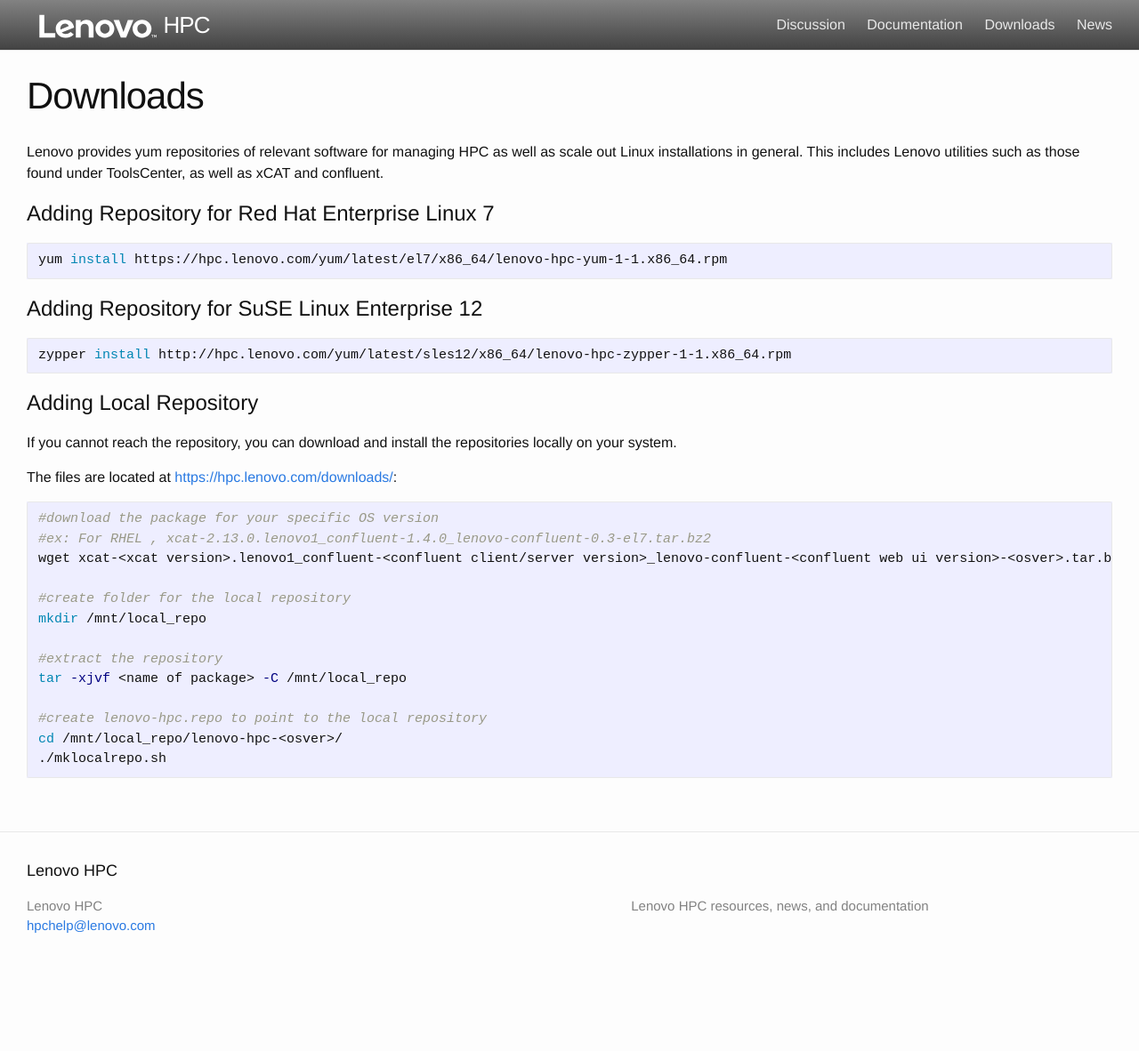
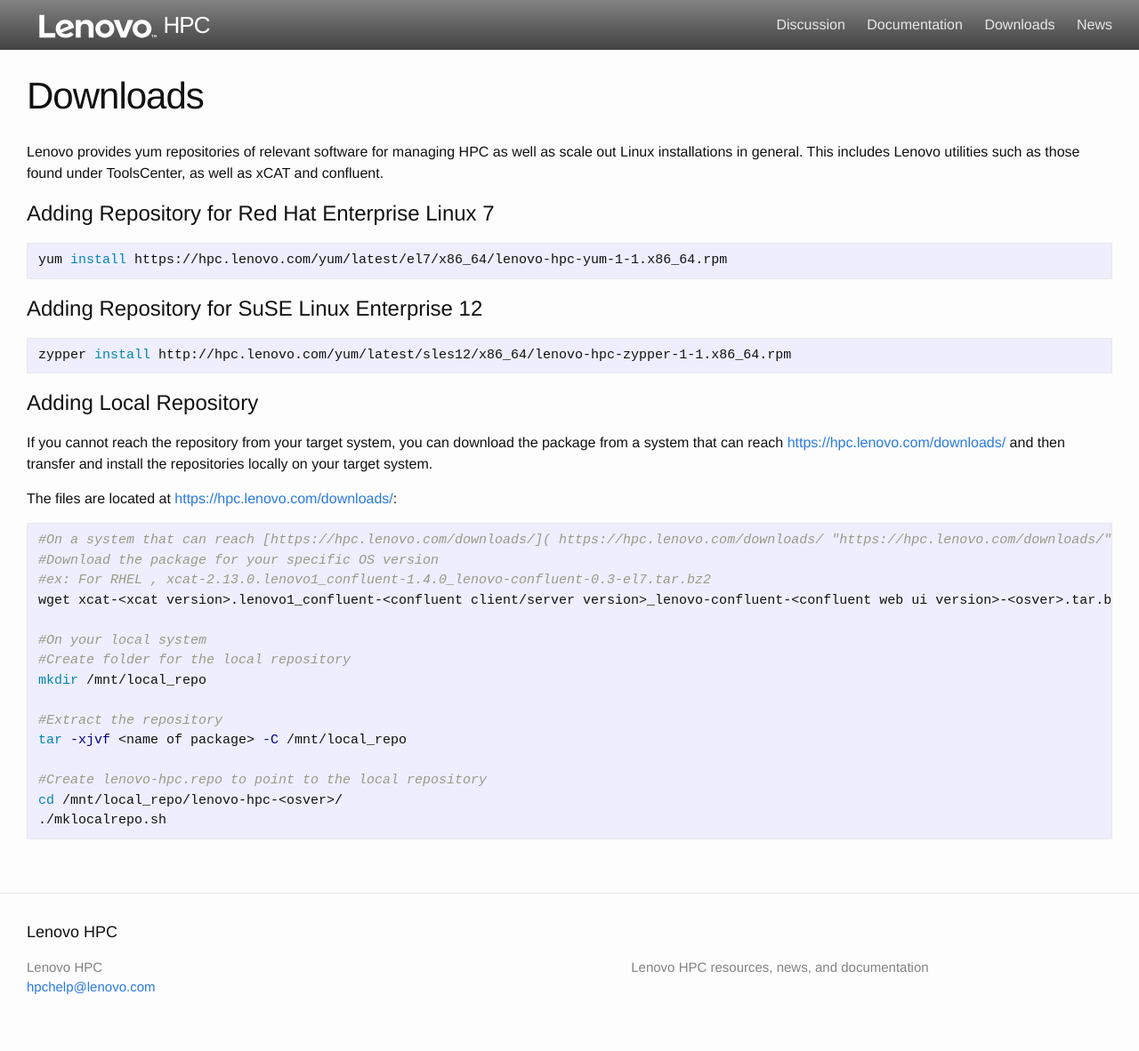
Before and after one commit to xcat2/confluent-docs, a Jekyll site: the page built from downloads.md, in a window 1280 px wide. Shown: the whole page at 89% size. Built offline with Jekyll 4.4.1, drawn with Linux system fonts in a browser that asks for light colours; before the commit the page ends 1113 px from its top, so only the background shows below that.

Commit message:
Updating wording in adding local repo

```diff
--- a/downloads.md
+++ b/downloads.md
@@ -19,20 +19,22 @@
 
 Adding Local Repository
 ============================
-If you cannot reach the repository, you can download and install the repositories locally on your system.
+If you cannot reach the repository from your target system, you can download the package from a system that can reach [https://hpc.lenovo.com/downloads/]( https://hpc.lenovo.com/downloads/ "https://hpc.lenovo.com/downloads/" ) and then transfer and install the repositories locally on your target system.
 
 The files are located at [https://hpc.lenovo.com/downloads/]( https://hpc.lenovo.com/downloads/ "https://hpc.lenovo.com/downloads/" ):
 
-    #download the package for your specific OS version
+    #On a system that can reach [https://hpc.lenovo.com/downloads/]( https://hpc.lenovo.com/downloads/ "https://hpc.lenovo.com/downloads/" )
+    #Download the package for your specific OS version
     #ex: For RHEL , xcat-2.13.0.lenovo1_confluent-1.4.0_lenovo-confluent-0.3-el7.tar.bz2
     wget xcat-<xcat version>.lenovo1_confluent-<confluent client/server version>_lenovo-confluent-<confluent web ui version>-<osver>.tar.bz2
 
-    #create folder for the local repository
+    #On your local system
+    #Create folder for the local repository
     mkdir /mnt/local_repo
 
-    #extract the repository
+    #Extract the repository
     tar -xjvf <name of package> -C /mnt/local_repo
 
-    #create lenovo-hpc.repo to point to the local repository
+    #Create lenovo-hpc.repo to point to the local repository
     cd /mnt/local_repo/lenovo-hpc-<osver>/
     ./mklocalrepo.sh
```
